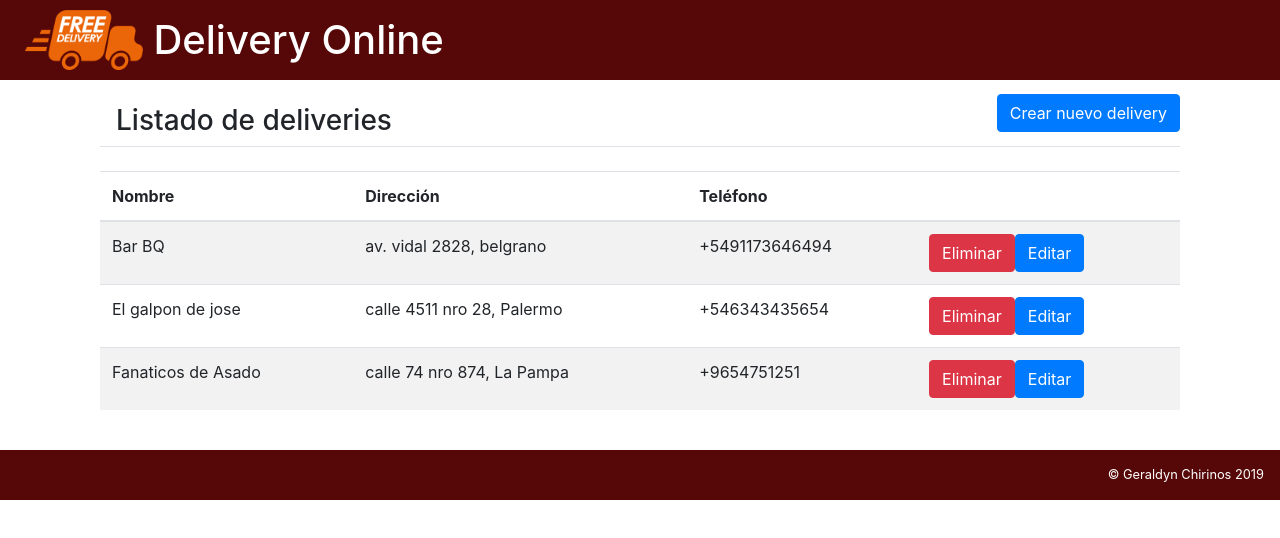
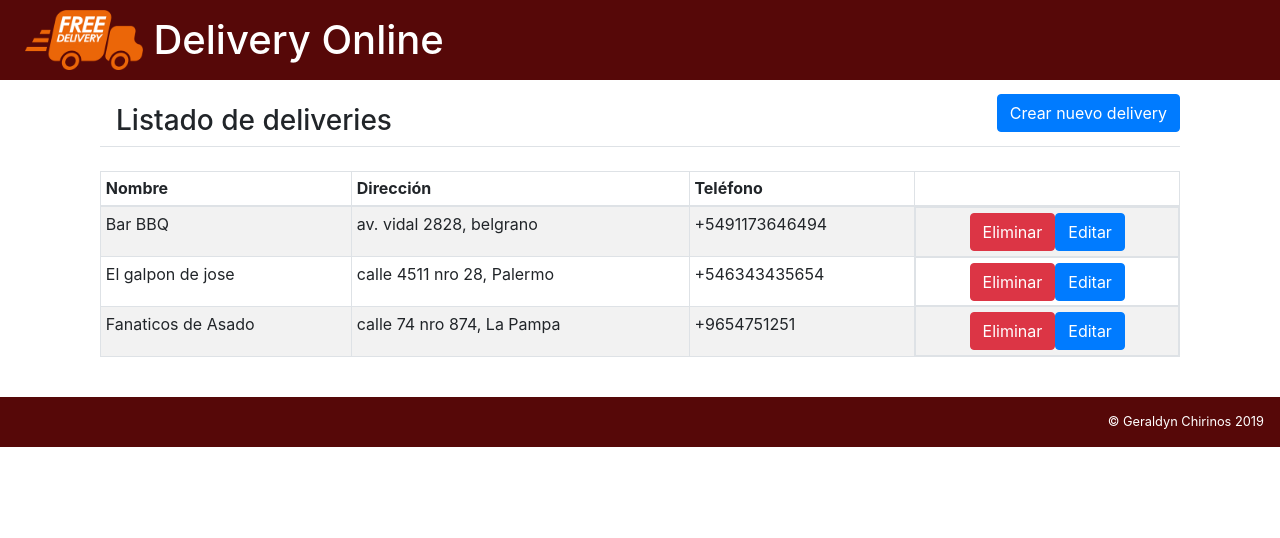
Before and after one commit to geraldani/greyshirt-test, a React (Create React App) app: page / in a window 1280 px wide. Shown: the top 538 px of the page. Built offline with nearby package versions, Linux system fonts and the light colour scheme.

Commit message:
agregando validaciones de ingreso de campo

```diff
--- a/package.json
+++ b/package.json
@@ -3,6 +3,7 @@
   "version": "0.1.0",
   "private": true,
   "dependencies": {
+    "@fortawesome/free-solid-svg-icons": "5.10.2",
     "bootstrap": "4.3.1",
     "react": "16.9.0",
     "react-dom": "16.9.0",
--- a/src/Components/Form.js
+++ b/src/Components/Form.js
@@ -5,27 +5,28 @@ import Title from "./utilidades/Title";
 import FieldComponent from "./utilidades/FieldComponent";
 import Label from "./utilidades/Label";
 import Buttom from "./utilidades/Buttom";
+import ErrorBadge from "./utilidades/ErrorBadge";
 
 const Form = (props) => {
     const {direction} = props.data;
     const formField = {
         input1:
             [
-                {showName: 'Nombre', name: 'name', type: 'text', length: 50, required: true},
-                {showName: 'Teléfono', name: 'number', type: 'text', length: 50, required: true},
+                {showName: 'Nombre', name: 'name', type: 'text', length: 50, required: props.req['name']},
+                {showName: 'Teléfono', name: 'number', type: 'text', length: 50, required: props.req['number']},
             ],
         input2:
             [
-                {showName: 'Especialidad', name: 'speciality', length: 500, required: false, char: 'charactersEsp'},
-                {showName: 'Descripción', name: 'description', length: 1000, required: true, char: 'charactersDesc'},
+                {showName: 'Especialidad', name: 'speciality', length: 500, required: props.req['speciality'], char: 'charactersEsp'},
+                {showName: 'Descripción', name: 'description', length: 1000, required: props.req['description'], char: 'charactersDesc'},
             ],
         input3:
             [
-                {name: 'fromHour', type: 'time', required: true, clas: 'pl-0'},
-                {name: 'toHour', type: 'time', required: true, clas: 'pr-0'},
+                {name: 'fromHour', type: 'time', required: props.req['fromHour'], clas: 'pl-0'},
+                {name: 'toHour', type: 'time', required: props.req['toHour'], clas: 'pr-0'},
             ]
     }
-
+    const isError = elem => props.validation.inputError && props.validation.inputError[props.validation.inputError.indexOf(elem)] === elem;
     return (
         <div className='container'>
             <div className='row m-0'>
@@ -45,10 +46,14 @@ const Form = (props) => {
                                             req={val.required} value={props.data[val.name]}
                                             onChange={props.onChangeForm}
                                             length={val.length} nombre={val.showName}
+                                            clas={isError(val.name) ? 'is-invalid' : ''}
                                         />
+                                        {isError(val.name) &&
+                                        <ErrorBadge message={props.validation.errorMessage} position='68'/>}
                                     </div>
                                 ))
                             }
+
                         </div>
 
                         <div className="form-row">
@@ -60,7 +65,10 @@ const Form = (props) => {
                                             onChange={props.onChangeForm}
                                             value={props.data[val.name]} req={val.required}
                                             length={val.length} nombre={val.showName}
+                                            clas={isError(val.name) ? 'is-invalid' : ''}
                                             char={props.charaters[val.char]}/>
+                                        {isError(val.name) &&
+                                        <ErrorBadge message={props.validation.errorMessage} position='92'/>}
                                     </div>
                                 ))
                             }
@@ -70,10 +78,13 @@ const Form = (props) => {
                             <div className="form-group col-md-6 mb-0">
                                 <Input
                                     type='text' name='direction'
-                                    req={true} value={direction}
+                                    req={props.req['direction']} value={direction}
                                     onChange={props.onChangeForm}
                                     length={200} nombre="Dirección"
+                                    clas={isError('direction') ? 'is-invalid' : ''}
                                 />
+                                {isError("direction") && <ErrorBadge message={props.validation.errorMessage} position='68'/>}
+
                             </div>
 
                             <div className="form-group col-md-6 mb-0">
@@ -89,7 +100,9 @@ const Form = (props) => {
                                                 req={val.required}
                                                 onChange={props.onChangeForm}
                                                 value={props.data[val.name]}
+                                                clas={isError(val.name) ? 'is-invalid' : ''}
                                                 showLabel={false}/>
+                                            {isError(val.name) && <ErrorBadge message={props.validation.errorMessage} position='36'/>}
                                         </div>
                                     ))
                                 }
@@ -98,18 +111,22 @@ const Form = (props) => {
                         <div className="form-row">
                             {/* CONTACTO ADMINISTRATIVO*/}
                             <FieldComponent name='Adm'
+                                            inputError={props.validation.inputError}
+                                            errorMessage={props.validation.errorMessage}
                                             onChange={props.onChangeForm}
                                             values={props.data}
-                                            req={true}
+                                            req={props.req}
                                             style={{marginTop: 'calc(25px + 1.5rem)'}}>
                                 <Title name="Contacto Administrativo"/>
                             </FieldComponent>
 
                             {/* CONTACTO COMERCIAL*/}
                             <FieldComponent name='Com'
+                                            inputError={props.validation.inputError}
+                                            errorMessage={props.validation.errorMessage}
                                             onChange={props.onChangeForm}
                                             values={props.data}
-                                            req={props.checked}>
+                                            req={props.req}>
                                 <Title name="Contacto Comercial"/>
                                 <div className="custom-control custom-checkbox mb-4">
                                     <input type="checkbox"
@@ -138,6 +155,4 @@ const Form = (props) => {
         </div>
     )
 }
-
-
 export default Form;
--- a/src/Components/List.js
+++ b/src/Components/List.js
@@ -1,4 +1,4 @@
-import React, {Fragment} from 'react'
+import React from 'react'
 import Title from "./utilidades/Title";
 import Buttom from "./utilidades/Buttom";
 
@@ -7,27 +7,34 @@ const List = (props) => {
         <div className='container'>
             <div className='row m-0'>
                 <div className='col-12'>
-                    <Title name="Listado de deliveries">
-                        <Buttom class='btn-primary' onclick={props.onclick} name='Crear nuevo delivery'/>
+                    <Title name={props.col.name}>
+                        {props.col.titleChildren}
                     </Title>
-                    <table className="table table-striped">
+                    <table className="table table-bordered table-striped table-sm">
                         <thead>
                         <tr>
                             {
-                                props.col.colContent.map((elem, index) => (
-                                    <th scope="col">{elem.title}</th>
+                                props.col.thContent.map((elem,i) => (
+                                    <th scope="col" key={i}>{elem.title}</th>
                                 ))
+                            }
+                            {
+                                props.col.showButtons &&
+                                <th scope="col"/>
                             }
                         </tr>
                         </thead>
                         <tbody>
                         {
-                            props.data.map((elem, index) => (
+                            props.data.map((elem) => (
                                 <tr key={elem.id}>
-                                    <td>{elem.name}</td>
-                                    <td>{elem.direction}</td>
-                                    <td>{elem.number}</td>
-                                    <td>
+                                    {
+                                        props.col.thContent.map((data, index) => (
+                                            <td key={index}>{data.content(elem)}</td>
+                                        ))}
+                                    {
+                                        props.col.showButtons &&
+                                        <td className='d-flex justify-content-center align-items-center'>
                                             <Buttom class='btn-danger' name='Eliminar'
                                                     onclick={() => {
                                                         props.onDelete(elem.id)
@@ -39,6 +46,7 @@ const List = (props) => {
                                                     }}
                                             />
                                         </td>
+                                    }
                                 </tr>
                             ))
                         }
--- /dev/null
+++ b/src/Components/utilidades/ErrorBadge.js
@@ -0,0 +1,11 @@
+import React from 'react'
+
+const ErrorBadge = props =>
+    <div className="invalid-tooltip pb-0 pt-0" style={{top:`${props.position}px`}}>
+        <small>{props.message}</small>
+    </div>
+
+
+
+
+export default ErrorBadge;
--- a/src/Components/utilidades/FieldComponent.js
+++ b/src/Components/utilidades/FieldComponent.js
@@ -1,5 +1,6 @@
 import React from 'react'
 import Input from "./Input";
+import ErrorBadge from "./ErrorBadge";
 
 const FieldComponent = (props) => {
     const fieldsForm = [
@@ -8,29 +9,35 @@ const FieldComponent = (props) => {
         {showName: 'Teléfono', name: 'number', type: 'text', length: 100},
         {showName: 'E-mail', name: 'email', type: 'email', length: 100}
     ]
-
+    const isError = elem => props.inputError && props.inputError[props.inputError.indexOf(elem)] === elem;
     return (
         <div className="form-group col-md-6 mb-0">
-            { props.children }
+            {props.children}
             {
                 fieldsForm.map((val, index) => {
+                    let newName =`${val.name}${props.name}`;
+                    let err = isError(newName);
                     return (
+                        <div className='position-relative' key={index}>
                             <Input
                                 type={val.type}
-                            name={`${val.name}${props.name}`}
-                            req={props.req}
-                            value={props.values[`${val.name}${props.name}`]}
+                                name={newName}
+                                req={props.req[newName]}
+                                value={props.values[newName]}
+                                clas={err ? 'is-invalid' : ''}
                                 onChange={props.onChange}
                                 length={val.length}
                                 nombre={val.showName}
-                            style={index===0 ? props.style : {}}
+                                style={index === 0 ? props.style : {}}
                                 key={index}
                             />
+                            {err &&
+                            <ErrorBadge message={props.errorMessage} position={props.name=== 'Adm' ? index===0 ? '117' : '68' : '68'}/>}
+                        </div>
                     )
                 })
             }
         </div>
     )
 }
-
 export default FieldComponent;
--- a/src/Components/utilidades/Input.js
+++ b/src/Components/utilidades/Input.js
@@ -16,7 +16,7 @@ const Input = (props) => {
             }
             <input
                 type={props.type}
-                className="form-control mb-4"
+                className={`form-control mb-4 ${props.clas}`}
                 id={`${props.name}Id`}
                 value={props.value}
                 name={props.name}
--- a/src/Components/utilidades/Textarea.js
+++ b/src/Components/utilidades/Textarea.js
@@ -10,7 +10,7 @@ const Textarea = (props) => (
             req={props.req} />
         <textarea
             id={props.name + 'Id'}
-            className="form-control"
+            className={`form-control mb-4 ${props.clas}`}
             onChange={props.onChange}
             name={props.name}
             aria-describedby={props.name + 'Set'}
--- a/src/Components/utilidades/Title.js
+++ b/src/Components/utilidades/Title.js
@@ -1,4 +1,4 @@
-import React, {Fragment} from 'react'
+import React from 'react'
 
 const Title = (props) => (
     <div className='d-flex align-items-center justify-content-between border-bottom mb-4'>
--- a/src/Containers/FormContainer.js
+++ b/src/Containers/FormContainer.js
@@ -2,11 +2,12 @@ import React, {Component} from 'react'
 import Form from "../Components/Form";
 import uuid from "react-uuid";
 import {connect} from 'react-redux';
-import {addDelivery,updateDelivery} from "../Reducers/actions";
+import {addDelivery, updateDelivery} from "../Reducers/actions";
 
 class FormContainer extends Component {
     constructor(props) {
         super(props);
+        this.isError = false;
         this.state = {
             formData:
                 !this.props.modify ?
@@ -27,13 +28,33 @@ class FormContainer extends Component {
                         surnameCom: '',
                         numberCom: '',
                         emailCom: '',
-                }
-                : this.props.dataForm[this.props.modify.index],
+                    } : this.props.dataForm[this.props.modify.index],
             length: {
                 charactersEsp: 0,
                 charactersDesc: 0,
             },
             checked: false,
+            validation: {
+                inputError: [],
+                errorMessage: 'Campo Obligatorio'
+            }
+        }
+        this.required = {
+            name: true,
+            description: true,
+            number: true,
+            speciality: false,
+            direction: true,
+            fromHour: true,
+            toHour: true,
+            nameAdm: true,
+            surnameAdm: true,
+            numberAdm: true,
+            emailAdm: true,
+            nameCom: false,
+            surnameCom: false,
+            numberCom: false,
+            emailCom: false,
         }
     }
     handleChange = e => {
@@ -50,23 +71,48 @@ class FormContainer extends Component {
     };
     handleCheck = e => {
         this.setState({
-            checked: !this.state.checked
+            checked: !this.state.checked,
         })
+        this.required = {
+            ...this.required,
+            nameCom: !this.state.checked,
+            surnameCom: !this.state.checked,
+            numberCom: !this.state.checked,
+            emailCom: !this.state.checked
+        }
     };
     onCancel = e => {
         this.props.history.push({pathname: '/'})
     };
     onAccept = e => {
         e.preventDefault();
-        if(this.props.modify)
+        this.isError = false;
+        let array = [];
+        for (let elem in this.required) {
+            if (this.required[elem] && !this.state.formData[elem]) {//si el valor es obligatorio y si ese np campo esta lleno
+                this.isError = true;
+                array.push(elem)
+            }
+            this.setState({
+                validation: {
+                    ...this.state.validation,
+                    inputError: array
+                }
+            })
+        }
+        if(!this.isError) {
+            if (this.props.modify)
                 this.props.dispatch(updateDelivery(this.state.formData, this.props.modify.index));
             else
                 this.props.dispatch(addDelivery(this.state.formData, uuid()))
             this.props.history.push('/')
+        }
     };
     render() {
         return (
             <Form
+                req={this.required}
+                validation={this.state.validation}
                 onChangeForm={this.handleChange}
                 data={this.state.formData}
                 charaters={this.state.length}
--- a/src/Containers/ListContainer.js
+++ b/src/Containers/ListContainer.js
@@ -3,6 +3,7 @@ import List from "../Components/List";
 import Modal from "../Components/utilidades/Modal";
 import {connect} from "react-redux";
 import {deleteDelivery} from "../Reducers/actions";
+import Buttom from "../Components/utilidades/Buttom";
 
 class ListContainer extends Component {
     constructor(props) {
@@ -11,19 +12,21 @@ class ListContainer extends Component {
             index: -1,
             showModal: false,
             columns: {
-                pageSize: 500,
-                cols: 4,
-                colContent: [
-                    {title: 'Nombre', order: true},
-                    {title: 'Dirección', order: true},
-                    {title: 'Teléfono', order: false},
-                    {title: '', order: false, content: 'acciones'},
+                pageSize: 5,
+                name:'Listado de deliveries',
+                titleChildren: <Buttom class='btn-primary' onclick={this.onclick} name={'Crear nuevo delivery'}/>,
+                showButtons:true,
+                thContent: [
+                    {title: 'Nombre', order: true, content: elem => elem.name},
+                    {title: 'Dirección', order: true, content: elem => elem.direction},
+                    {title: 'Teléfono', order: false, content: elem => elem.number},
+                    // {title: 'Descripcion', order: false, content: elem => elem.description},
                 ]
             }
-        }
+        };
         this.indice = -1;
     }
-    onclick = e => {
+    onclick = () => {
         this.props.history.push({pathname: '/add'})
     };
     onDelete = () => {
@@ -43,7 +46,6 @@ class ListContainer extends Component {
     onModify = id => {
         this.indice = this.findIndex(id);
         this.props.history.push({pathname: '/add', state: {index: this.indice}})
-        // this.props.dispatch(updateDelivery(this.props.allData[this.indice]))
     };
     showModal = id => {
         this.setState({
@@ -63,7 +65,7 @@ class ListContainer extends Component {
                       col={this.state.columns}
                       onDelete={this.showModal}
                       onModify={this.onModify}
-                      onclick={this.onclick}/>
+                />
                 {
                     this.state.showModal &&
                     <Modal
@@ -77,7 +79,7 @@ class ListContainer extends Component {
 }
 const mapStateToProps = (state) => {
     return {
-        allData: state.data
+        allData: state.data,
     }
 }
 export default connect(mapStateToProps)(ListContainer);
--- a/src/Reducers/reducers.js
+++ b/src/Reducers/reducers.js
@@ -3,8 +3,9 @@ import {inicialState} from "./store";
 
 function newArray(dataArray, i, eleEdited) {
     let newArray = [];
-    dataArray.map((elem, index,) => {
+    dataArray.map((elem, index,arr) => {
         index === i ? newArray[index] = eleEdited : newArray[index] = elem
+        return arr
     })
     return newArray;
 }
--- a/src/Reducers/store.js
+++ b/src/Reducers/store.js
@@ -3,28 +3,11 @@ import reducers from "./reducers";
 import uuid from "react-uuid";
 
 export const inicialState = {
-    formData: {
-        name: '',
-        description: '',
-        number: '',
-        speciality: '',
-        direction: '',
-        fromHour: '',
-        toHour: '',
-        nameAdm: '',
-        surnameAdm: '',
-        numberAdm: '',
-        emailAdm: '',
-        nameCom: '',
-        surnameCom: '',
-        numberCom: '',
-        emailCom: '',
-    },
     data: [
         {
             id: uuid(),
-            name: 'Bar BQ',
-            description: '',
+            name: 'Bar BBQ',
+            description: 'un lugar para hacer barbeque',
             number: '+5491173646494',
             speciality: '',
             direction: 'av. vidal 2828, belgrano',
@@ -42,6 +25,7 @@ export const inicialState = {
         {
             id: uuid(),
             name: 'El galpon de jose',
+            description:'un galpon bonito',
             number: '+546343435654',
             speciality: '',
             direction: 'calle 4511 nro 28, Palermo',
@@ -59,11 +43,12 @@ export const inicialState = {
         {
             id: uuid(),
             name: 'Fanaticos de Asado',
+            description:'somos fanaticos de la carne',
             number: '+9654751251',
             speciality: '',
             direction: 'calle 74 nro 874, La Pampa',
-            fromHour: '',
-            toHour: '',
+            fromHour: '14:07',
+            toHour: '00:01',
             nameAdm: '',
             surnameAdm: '',
             numberAdm: '',
@@ -72,7 +57,7 @@ export const inicialState = {
             surnameCom: '',
             numberCom: '',
             emailCom: '',
-        },
+        }
     ]
 };
 //Redux store
```
Also changed, not shown: 1 other file (tests, documents, lock files or other folders). Lines whose indentation alone changed are shown as unchanged.
